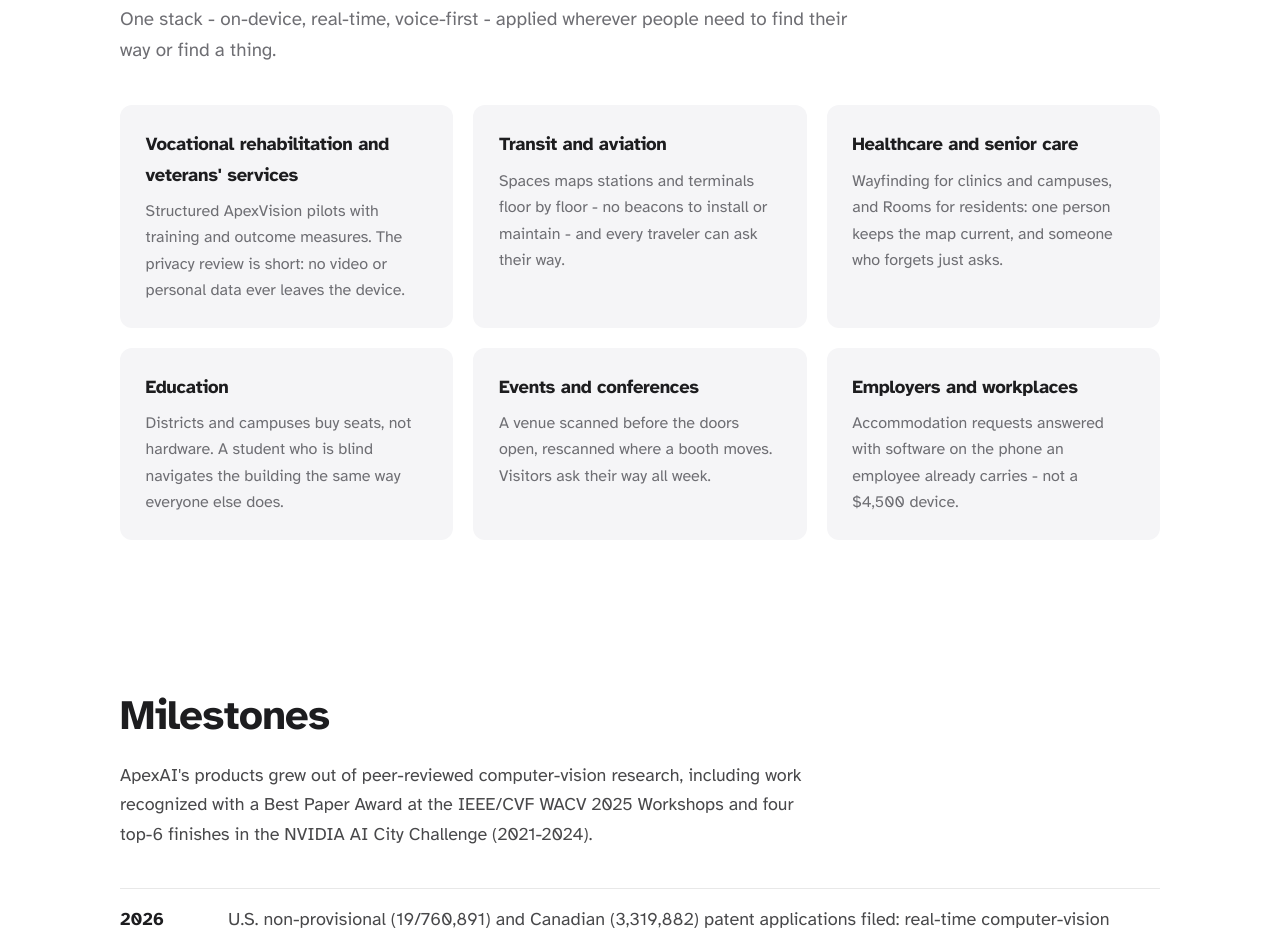
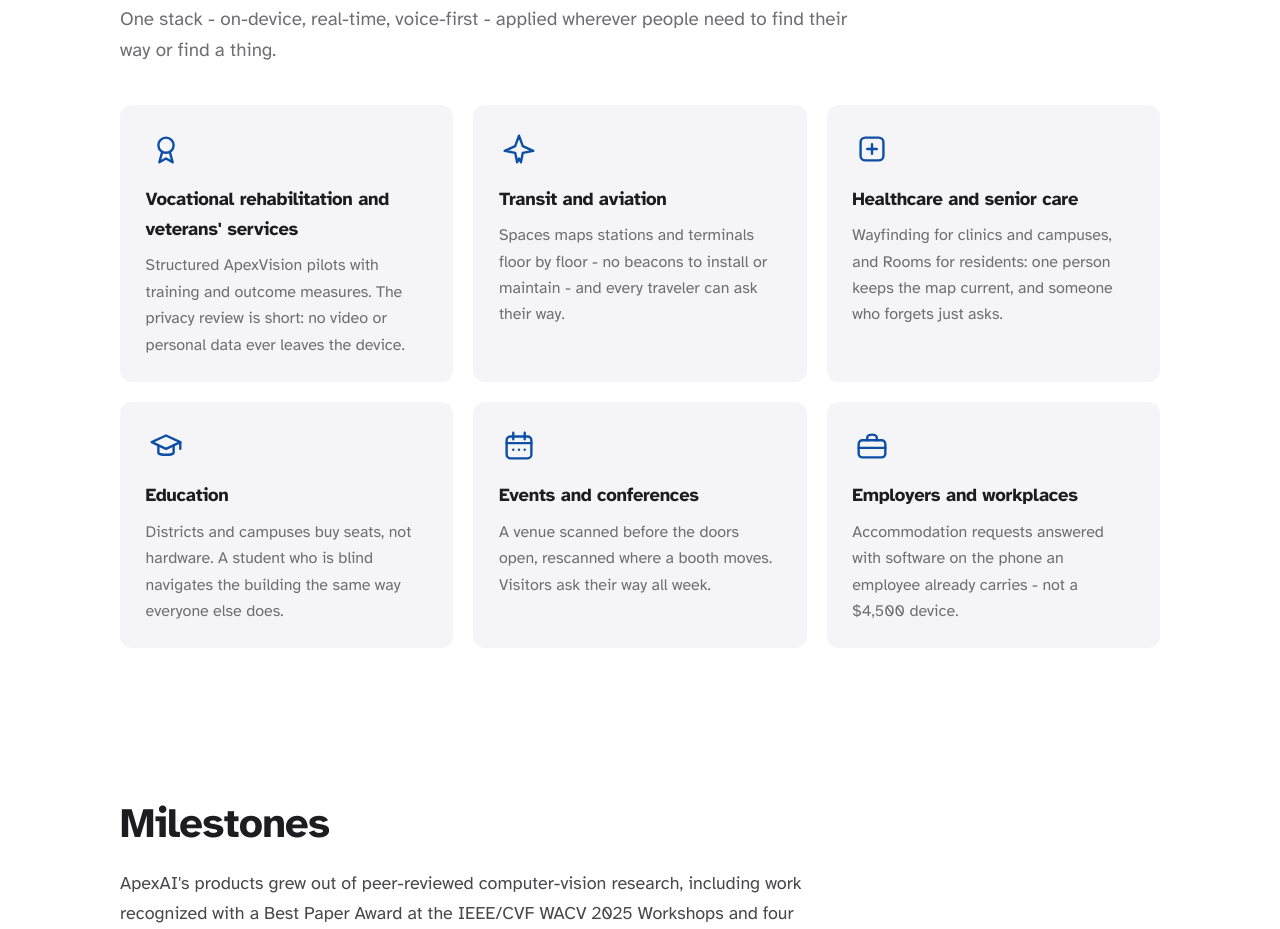
Before and after one commit to computervision226-lgtm/apex-ai-site, a plain HTML site: page index.html in a window 1280 px wide. Shown: the part 6274-7203 px from the top of the page. Drawn offline with Linux system fonts and the light colour scheme.

Commit message:
Industry application cards get house-style stroke icons
Co-Authored-By: Claude Fable 5 <noreply@anthropic.com>
Claude-Session: https://claude.ai/code/session_01C8Tupcwsg5jFADbAMfN3gv

```diff
--- a/index.html
+++ b/index.html
@@ -194,6 +194,7 @@
   /* Industries */
   .ind-grid{margin-top:2.5rem;display:grid;grid-template-columns:repeat(auto-fit,minmax(280px,1fr));gap:1.25rem}
   .ind{background:var(--panel);border-radius:12px;padding:1.5rem 1.6rem}
+  .ind svg{width:40px;height:40px;color:var(--blue);margin-bottom:.9rem;display:block}
   .ind h3{font-size:1.15rem}
   .ind p{margin-top:.5rem;font-size:1rem;color:var(--secondary)}
 
@@ -558,26 +559,32 @@
     </p>
     <div class="ind-grid">
       <div class="ind">
+        <svg viewBox="0 0 84 84" fill="none" stroke="currentColor" stroke-width="5" stroke-linecap="round" stroke-linejoin="round" aria-hidden="true"><circle cx="42" cy="34" r="16"/><path d="M34 48 L28 70 L42 62 L56 70 L50 48"/></svg>
         <h3>Vocational rehabilitation and veterans' services</h3>
         <p>Structured ApexVision pilots with training and outcome measures. The privacy review is short: no video or personal data ever leaves the device.</p>
       </div>
       <div class="ind">
+        <svg viewBox="0 0 84 84" fill="none" stroke="currentColor" stroke-width="5" stroke-linecap="round" stroke-linejoin="round" aria-hidden="true"><path d="M42 14 L50 36 L72 46 L50 50 L46 70 L42 62 L38 70 L34 50 L12 46 L34 36 Z"/></svg>
         <h3>Transit and aviation</h3>
         <p>Spaces maps stations and terminals floor by floor - no beacons to install or maintain - and every traveler can ask their way.</p>
       </div>
       <div class="ind">
+        <svg viewBox="0 0 84 84" fill="none" stroke="currentColor" stroke-width="5" stroke-linecap="round" stroke-linejoin="round" aria-hidden="true"><rect x="18" y="18" width="48" height="48" rx="10"/><path d="M42 32 v20 M32 42 h20"/></svg>
         <h3>Healthcare and senior care</h3>
         <p>Wayfinding for clinics and campuses, and Rooms for residents: one person keeps the map current, and someone who forgets just asks.</p>
       </div>
       <div class="ind">
+        <svg viewBox="0 0 84 84" fill="none" stroke="currentColor" stroke-width="5" stroke-linecap="round" stroke-linejoin="round" aria-hidden="true"><path d="M12 34 L42 20 L72 34 L42 48 Z"/><path d="M26 42 V56 C26 62 58 62 58 56 V42"/><path d="M72 34 V48"/></svg>
         <h3>Education</h3>
         <p>Districts and campuses buy seats, not hardware. A student who is blind navigates the building the same way everyone else does.</p>
       </div>
       <div class="ind">
+        <svg viewBox="0 0 84 84" fill="none" stroke="currentColor" stroke-width="5" stroke-linecap="round" stroke-linejoin="round" aria-hidden="true"><rect x="16" y="22" width="52" height="46" rx="8"/><path d="M16 36 H68 M30 14 V28 M54 14 V28"/><circle cx="30" cy="50" r="2.5" fill="currentColor" stroke="none"/><circle cx="42" cy="50" r="2.5" fill="currentColor" stroke="none"/><circle cx="54" cy="50" r="2.5" fill="currentColor" stroke="none"/></svg>
         <h3>Events and conferences</h3>
         <p>A venue scanned before the doors open, rescanned where a booth moves. Visitors ask their way all week.</p>
       </div>
       <div class="ind">
+        <svg viewBox="0 0 84 84" fill="none" stroke="currentColor" stroke-width="5" stroke-linecap="round" stroke-linejoin="round" aria-hidden="true"><rect x="14" y="30" width="56" height="36" rx="8"/><path d="M32 30 V24 C32 21 36 18 42 18 C48 18 52 21 52 24 V30 M14 46 H70"/></svg>
         <h3>Employers and workplaces</h3>
         <p>Accommodation requests answered with software on the phone an employee already carries - not a $4,500 device.</p>
       </div>
```
